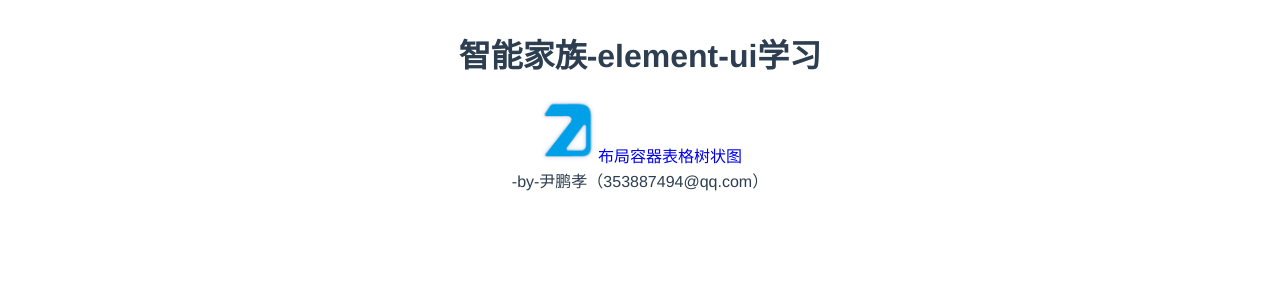
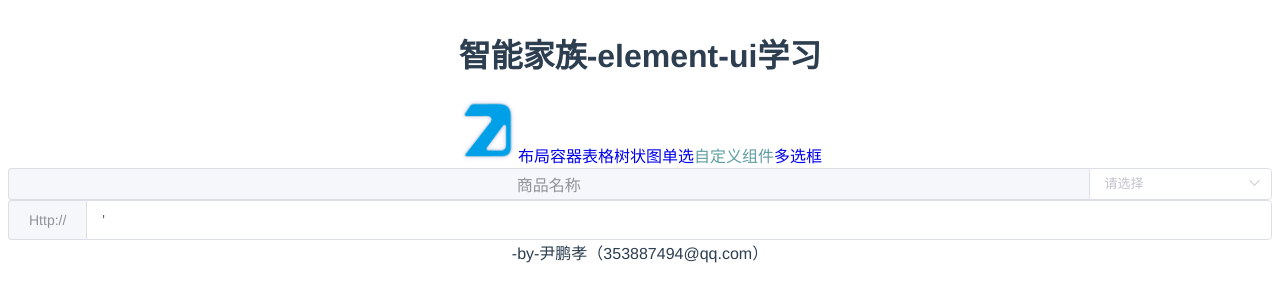
Before and after one commit to chengqinghuanyu/vue-test, a Vue app in the folder element-ui-vue-all/: page /selfComponent in a window 1280 px wide. Shown: the top 302 px of the page. Built offline with nearby package versions, Linux system fonts and the light colour scheme.

Commit message:
封装element-ui-的多选框

```diff
--- a/element-ui-vue-all/src/App.vue
+++ b/element-ui-vue-all/src/App.vue
@@ -6,6 +6,9 @@
     <router-link to="/contain">容器</router-link>
     <router-link to="/table">表格</router-link>
     <router-link to="/tree">树状图</router-link>
+    <router-link to="/radio">单选</router-link>
+    <router-link to="/selfComponent">自定义组件</router-link>
+    <router-link to="/checkboxs">多选框</router-link>
     <router-view/>
     <footer>{{autor}}</footer>
   </div>
@@ -41,4 +44,9 @@
 .router-link-active{
   color:cadetblue;
 }
+.el-select.my-bg-tg > .el-input input{
+    border-left: 1;
+    border-top-left-radius: 0;
+    border-bottom-left-radius: 0
+}
 </style>
--- /dev/null
+++ b/element-ui-vue-all/src/components/CheckBoxMe.vue
@@ -0,0 +1,78 @@
+<template>
+    <div>
+        <my-checkbox :all="MyAll" :indeter="MyIndeter" :names="MyName" :children="MyChildren" :sls="MySls"  @select-bk-op="selectAll" @select-this-datas="selectThisOptions"></my-checkbox>
+    </div>
+</template>
+<script>
+import MyCheckbox from './my-checkbox';
+export default {
+    name:'CheckBoxMe',
+    data(){
+        return {
+            MyAll:false,
+            MyIndeter:true,
+            MyName:"",
+            MySls:[],
+            MyChildren:[]
+        }
+    },
+    components:{
+        'my-checkbox':MyCheckbox
+    },
+    created() {
+        var datas = [
+                    {
+                        label:'上海',
+                        value:'sh'
+                    },
+                    {
+                        label:'北京',
+                        value:'bj'
+                    }
+                    ]
+
+    this.MyChildren=datas
+    this.MyAll = false
+    this.MyIndeter=false;
+    this.MyName="全选";
+    this.MySls=[{
+                        label:'北京',
+                        value:'bj'
+                    }];
+
+    },
+    methods:{
+        selectAll(val){
+            if(val){
+                this.MySls = this.MyChildren
+                //this.selectThisOptions(true)
+                //his.MyChildren =
+            }else{
+                this.MySls =[];
+                //this.selectThisOptions(false)
+            }
+            this.MyIndeter = !this.MyIndeter
+            let checkedCount = val.length;
+            console.log(this.MySls)
+        },
+        selectThisOptions(value){
+            let checkedCount = value.length;
+            this.MyIndeter = checkedCount > 0 && checkedCount <= this.MyChildren.length;
+            console.log(checkedCount);
+            console.log(this.MyChildren.length)
+            if(checkedCount === this.MyChildren.length){
+                this.MyAll = true
+            }else{
+                this.MyAll = false
+            }
+            //this.MyAll = checkedCount === this.MyChildren.length;
+
+            console.log(this.MyIndeter)
+
+        }
+    },
+}
+</script>
+<style scoped>
+
+</style>
--- /dev/null
+++ b/element-ui-vue-all/src/components/Radio.vue
@@ -0,0 +1,61 @@
+<template>
+    <div>
+        <h2>单选按钮</h2>
+        <el-radio v-model="radiom" label="1" :disabled="true">
+            备选项目
+        </el-radio>
+        <el-radio v-model="radiom" label="2" >
+            备选项目
+        </el-radio>
+        <h2>单选按钮组</h2>
+        <el-radio-group v-model="radio2" @change="mychange">
+            <el-radio :label="3" >备选项</el-radio>
+            <el-radio :label="6">备选项</el-radio>
+            <el-radio :label="9">备选项</el-radio>
+        </el-radio-group>
+        <h2>按钮组样式</h2>
+        <el-radio-group v-model="radio3">
+            <el-radio-button label="上海"></el-radio-button>
+            <el-radio-button label="南京"></el-radio-button>
+            <el-radio-button label="西安"></el-radio-button>
+        </el-radio-group>
+        <el-radio-group v-model="radio4" size="mini">
+            <el-radio-button label="上海"></el-radio-button>
+            <el-radio-button label="南京"></el-radio-button>
+            <el-radio-button label="西安"></el-radio-button>
+        </el-radio-group>
+        <el-radio-group v-model="radio5" size="small">
+            <el-radio-button label="上海"></el-radio-button>
+            <el-radio-button label="南京"></el-radio-button>
+            <el-radio-button label="西安"></el-radio-button>
+        </el-radio-group>
+        <h2>带边框的按钮</h2>
+        <el-radio-group  size="mini" v-model="radio6">
+            <el-radio border label="1">备选1</el-radio>
+            <el-radio border label="2" disabled>备选1</el-radio>
+        </el-radio-group>
+    </div>
+</template>
+<script>
+export default {
+    name:'Radio',
+    data(){
+        return {
+            radiom:'a',
+            radio2:3,
+            radio3:'上海',
+            radio4:'上海',
+            radio5:'上海',
+            radio6:'2'
+        }
+    },
+    methods:{
+        mychange(data){
+            console.log(data)
+        }
+    }
+}
+</script>
+<style scoped>
+
+</style>
--- /dev/null
+++ b/element-ui-vue-all/src/components/SelfComponent.vue
@@ -0,0 +1,43 @@
+<template>
+    <div>
+        <my-select :selected-data="myDatas"></my-select>
+        <div>
+            <el-input v-model="aa">
+                 <template slot="prepend">Http://</template>
+            </el-input>
+        </div>
+    </div>
+</template>
+<script>
+import MySelect from './my-select'
+export default {
+    components:{
+        'my-select':MySelect
+    },
+    name:'SelfComponent',
+    data(){
+        return {
+            aa:"'",
+            myDatas:{
+                title:'商品名称',
+                options:[{
+                    label:'电脑',
+                    value:'diannao'
+                },
+                {
+                    label:'电视',
+                    value:'dianshi'
+                }],
+                value:'',
+                myclass:'aa',
+                size:'small'
+            }
+        }
+    }
+}
+</script>
+<style scoped>
+    .aa{
+        display: flex;
+    }
+</style>
--- /dev/null
+++ b/element-ui-vue-all/src/components/my-checkbox.vue
@@ -0,0 +1,48 @@
+<template>
+    <div>
+    <el-checkbox v-model="all" :indeterminate="indeter" @change="selectAll" :label="names"></el-checkbox>
+    <el-checkbox-group v-model="sls" @change="handleCheckedCitiesChange">
+        <el-checkbox v-for="mychildren in children" :label="mychildren.label" :key="mychildren.value" >
+            {{mychildren.label}}
+        </el-checkbox>
+    </el-checkbox-group>
+    </div>
+
+</template>
+<script>
+export default {
+    name:'MyCheckbox',
+    props:{
+
+        indeter:Boolean,
+        names:String,
+        children:Array
+    },
+    computed: {
+    },
+    data(){
+        return {
+            all:"",
+            sls:[]
+        }
+    },
+    methods:{
+        selectAll(value){
+            console.log(value)
+
+            this.$emit('select-bk-op',
+            value);
+        },
+        handleCheckedCitiesChange(value){
+
+            this.$emit('select-this-datas',value)
+        }
+    },
+    watch:{
+
+    }
+}
+</script>
+<style scoped>
+
+</style>
--- /dev/null
+++ b/element-ui-vue-all/src/components/my-select.vue
@@ -0,0 +1,41 @@
+<template>
+    <div class="mgtag">
+        <div  class="set-flex el-input-group__prepend" v-text="selectedData.title" :class="selectedData.myclass"></div>
+        <el-select class="my-bg-tg" v-model="selectedData.value" :size="selectedData.size">
+            <el-option v-for="item in selectedData.options" :key="item.value" :label="item.label" :value="item.value" ></el-option>
+        </el-select>
+    </div>
+</template>
+<script>
+export default {
+    name:'MySelect',
+    props:{
+        selectedData:{
+            type:Object,
+            default:function(){
+                return {
+                    title:'',
+                    options:[],
+                    value:'',
+                    myclass:'',
+                    size:''
+                }
+            }
+        }
+    },
+    data(){
+        return {
+
+        }
+    }
+}
+</script>
+<style scoped>
+.mgtag{
+    display: flex;
+}
+.set-flex{
+    padding: 3px 20px;
+    width: 100%;
+}
+</style>
--- a/element-ui-vue-all/src/router/index.js
+++ b/element-ui-vue-all/src/router/index.js
@@ -10,7 +10,9 @@
 import Filter from '@/components/Filter'
 import Accordion from '@/components/Accordion'
 import Dragable from '@/components/Dragable'
-
+import Radio from '@/components/Radio'
+import SelfComponent from '@/components/SelfComponent'
+import CheckBoxMe from '@/components/CheckBoxMe'
 Vue.use(Router)
 
 export default new Router({
@@ -58,5 +60,17 @@
                 component: Dragable
             }
         ]
+    }, {
+        name: 'Radio',
+        path: '/radio',
+        component: Radio
+    }, {
+        name: 'SelfComponent',
+        path: '/selfComponent',
+        component: SelfComponent
+    }, {
+        name: 'CheckBoxMe',
+        path: '/checkboxs',
+        component: CheckBoxMe
     }]
 })
```
